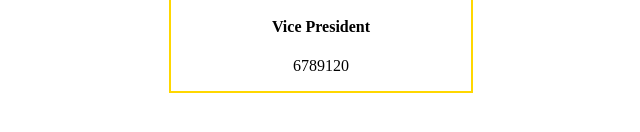
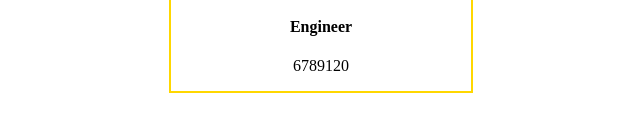
Before and after one commit to loshry/web-recap, a plain HTML site: page index.html in a window 1280 px wide. Shown: the part 364-496 px from the top of the page, 319-959 px from the left. Drawn offline with Linux system fonts and the light colour scheme.

Commit message:
change to title

```diff
--- a/index.html
+++ b/index.html
@@ -15,10 +15,10 @@
 <p>Spanish</p>
 <p>French</p> -->
 <div id="border">
-<h1 class="nametag">Leah Oshry</h1>
-<img id="picture" src="./queen.jpeg" alt="image">
-<h4 class="nametag ">Vice President</h4>
-<p class="nametag">6789120</p>
+    <h1 class="nametag">Leah Oshry</h1>
+    <img id="picture" src="./queen.jpeg" alt="image">
+    <h4 class="nametag ">Engineer</h4>
+    <p class="nametag">6789120</p>
 </div>
 
 
```
